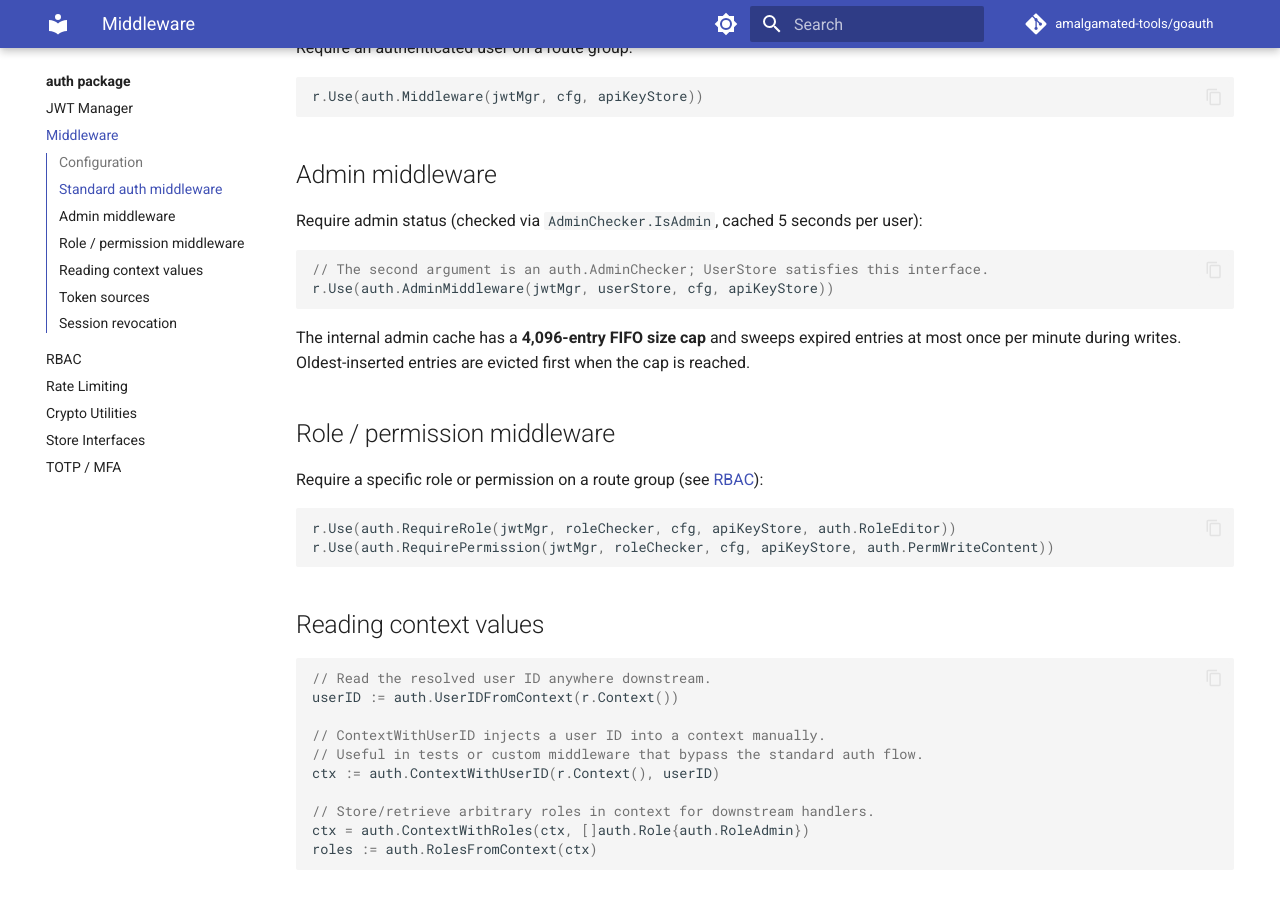
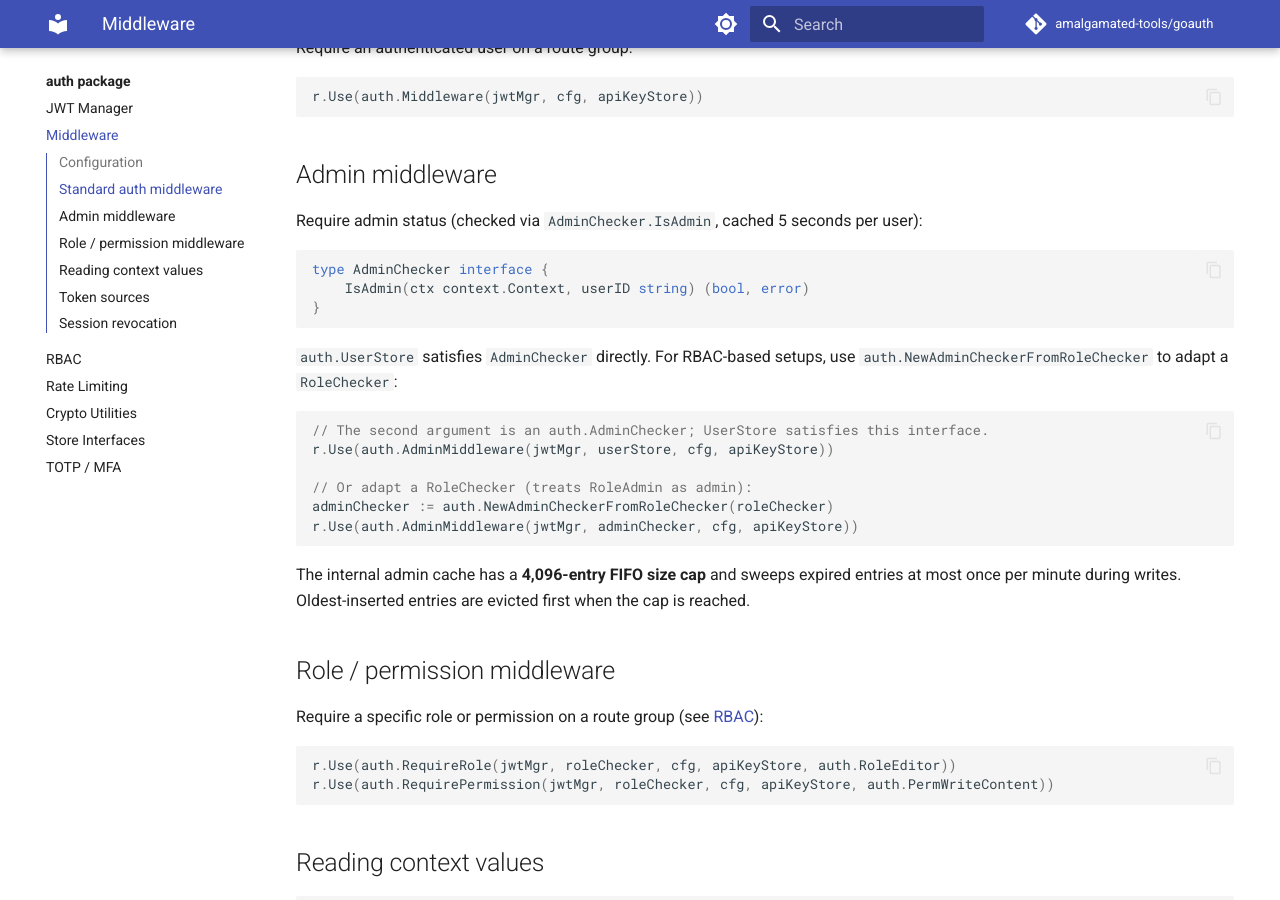
Before and after one commit to amalgamated-tools/goauth, an MkDocs documentation site: the page built from docs/auth/middleware.md, in a window 1280 px wide and 900 px high, scrolled down 516 px. Built offline with MkDocs 1.6.1 and Material for MkDocs 9.7.7, drawn with Linux system fonts in a browser that asks for light colours; comment, search, counter and statistics services are not loaded.

Commit message:
docs: clarify SecretEncrypter internals; add Claims struct and AdminChecker interface
Agent-Logs-Url: https://github.com/amalgamated-tools/goauth/sessions/e726b158-5454-409d-a369-6148a094c81f

Co-authored-by: veverkap <22348+veverkap@users.noreply.github.com>

````diff
--- a/docs/auth/middleware.md
+++ b/docs/auth/middleware.md
@@ -25,8 +25,20 @@ r.Use(auth.Middleware(jwtMgr, cfg, apiKeyStore))
 Require admin status (checked via `AdminChecker.IsAdmin`, cached 5 seconds per user):
 
 ```go
+type AdminChecker interface {
+    IsAdmin(ctx context.Context, userID string) (bool, error)
+}
+```
+
+`auth.UserStore` satisfies `AdminChecker` directly. For RBAC-based setups, use `auth.NewAdminCheckerFromRoleChecker` to adapt a `RoleChecker`:
+
+```go
 // The second argument is an auth.AdminChecker; UserStore satisfies this interface.
 r.Use(auth.AdminMiddleware(jwtMgr, userStore, cfg, apiKeyStore))
+
+// Or adapt a RoleChecker (treats RoleAdmin as admin):
+adminChecker := auth.NewAdminCheckerFromRoleChecker(roleChecker)
+r.Use(auth.AdminMiddleware(jwtMgr, adminChecker, cfg, apiKeyStore))
 ```
 
 The internal admin cache has a **4,096-entry FIFO size cap** and sweeps expired entries at most once per minute during writes. Oldest-inserted entries are evicted first when the cap is reached.
````
Also changed, not shown: README.md (+1 -1 lines), docs/auth/crypto.md (+1 -1 lines), docs/auth/jwt.md (+7 -0 lines).
